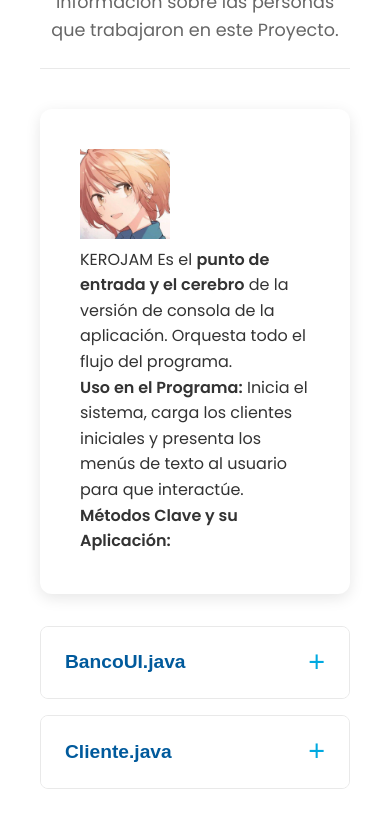
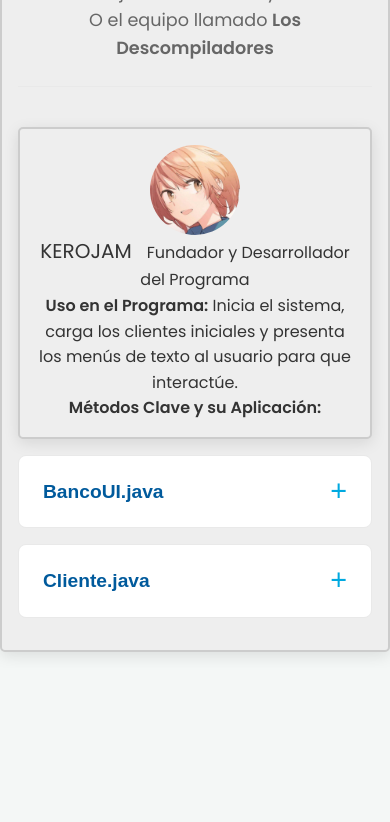
Before and after one commit to AlexGPB06/Manual_Usuaeio_Proyecto_ED, a plain HTML site: page quienes_somos.html in a window 390 px wide. Shown: the part 258-1080 px from the top of the page. After the commit the page ends 926 px from the top, so only its background shows below. Drawn offline with Linux system fonts and the light colour scheme.

Commit message:
change about us

```diff
--- a/quienes_somos.html
+++ b/quienes_somos.html
@@ -21,17 +21,55 @@
         </ul>
     </div>
 </nav>
+<meta name="About Us">
+<style>
+.container {
+    border: 2px solid #ccc;
+    background-color: #eee;
+    border-radius: 5px;
+    padding: 16px;
+    margin: 16px 0;
+}
 
+.container {
+    content: "";
+    clear: both;
+    display: table;
+}
+
+.container img {
+    float: left;
+    margin-right: 20px;
+    border-radius: 50%;
+}
+
+.container span {
+    font-size: 20px;
+    margin-right: 15px;
+}
+@media (max-width: 500px) {
+    .container{
+        text-align: center;
+    }
+    .container img {
+        margin: auto;
+        float: none;
+        display: block;
+    }
+}
+</style>
+</meta>
     <div class="container">
         <header>
-            <h1>Nosootros</h1>
+            <h1>Nosotros</h1>
             <p>Informacion sobre las personas que trabajaron en este Proyecto.</p>
+            <p>O el equipo llamado <strong>Los Descompiladores</strong></p>
         </header>
         <main>
 
             <div class="container">
                     <img src="Imagenes/KEROJAM.jpg" alt="KEROJAM" style="width:90px">
-                    <p><span>KEROJAM</span> Es el <strong>punto de entrada y el cerebro</strong> de la versión de consola de la aplicación. Orquesta todo el flujo del programa.</p>
+                    <p><span>KEROJAM</span>Fundador y Desarrollador del Programa</p>
                     <p><strong>Uso en el Programa:</strong> Inicia el sistema, carga los clientes iniciales y presenta los menús de texto al usuario para que interactúe.</p>
                     <strong>Métodos Clave y su Aplicación:</strong>
             </div>
```
